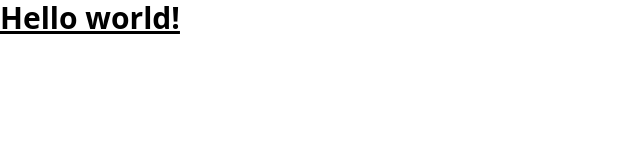
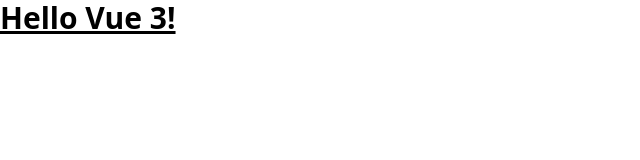
Before and after one commit to ketan75vekariya/FirstProject, a Vue app: page / in a window 1280 px wide. Shown: the top 160 px of the page, without its empty margins (0-640 px from the left). Built offline with nearby package versions, Linux system fonts and the light colour scheme.

Commit message:
Hello Vue 3

```diff
--- a/src/App.vue
+++ b/src/App.vue
@@ -1,5 +1,14 @@
+<script>
+export default {
+  data() {
+    return {
+      message: 'Hello Vue 3!'
+    }
+  }
+}
+</script>
 <template>
  <h1 class="text-3xl font-bold underline">
-    Hello world!
+    {{message}}
   </h1>
 </template>
```
